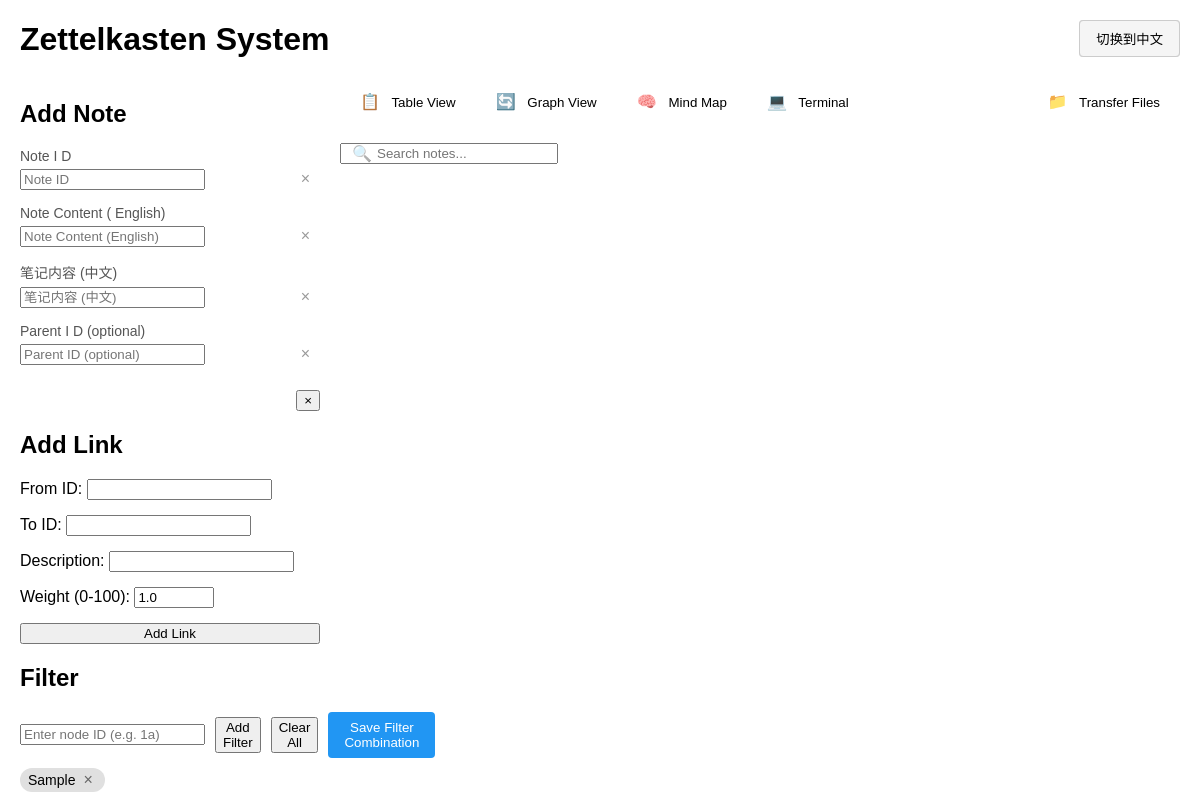
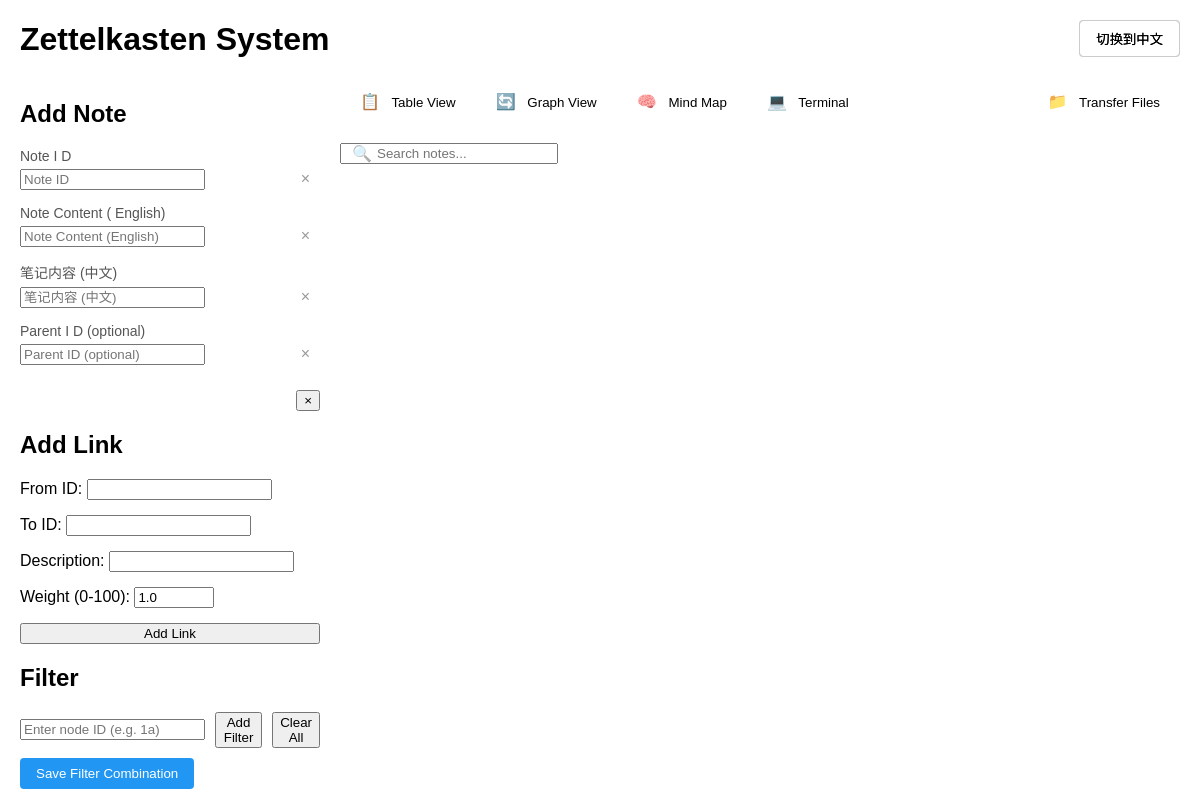
Before and after one commit to ALex-Everett-Liu/luhmann-style-graph, an Electron app: page public/index.html in a window 1200 px wide. Both pictures are taken after typing "Sample" into the empty fields and a click on the button "Add Filter". Shown: the top 796 px of the page. Drawn offline with nearby package versions, Linux system fonts and the light colour scheme.

Commit message:
v0.81 UI fix
take too much time on the Save Filter Combination button...

```diff
--- a/public/script.js
+++ b/public/script.js
@@ -1047,10 +1047,12 @@ function updateFilterUI() {
             <input type="text" id="filterInput" placeholder="Enter node ID (e.g. 1a)">
             <button onclick="addFilter()">Add Filter</button>
             <button onclick="clearFilters()">Clear All</button>
-            ${selectedFilters.size > 0 ?
-                `<button onclick="addFilterBookmark()" class="bookmark-button">Save Filter Combination</button>` :
-                ''}
         </div>
+        ${selectedFilters.size > 0 ?
+            `<div class="bookmark-button-container">
+                <button onclick="addFilterBookmark()" class="bookmark-button">Save Filter Combination</button>
+            </div>` :
+            ''}
         <div id="activeFilters" class="active-filters"></div>
         <div id="filterBookmarks" class="filter-bookmarks"></div>
     `;
@@ -1991,21 +1993,48 @@ async function transferMarkdownFiles() {
     }
 }
 
-// Add this function to reorganize the main interface
+// Update the initializeInterface function to preserve language toggle functionality
 function initializeInterface() {
+  // First check if we've already initialized to prevent duplication
+  if (document.querySelector('.app-container')) return;
+
   // Create main app container
   const appContainer = document.createElement('div');
   appContainer.className = 'app-container';
 
-  // Create header
+  // Create header - but preserve any existing language toggle buttons
+  const existingToggle = document.getElementById('langToggle');
+  const toggleFunction = existingToggle ? existingToggle.onclick : null;
+
   const header = document.createElement('header');
   header.className = 'app-header';
-  header.innerHTML = `
-    <h1 class="app-title">Zettelkasten System</h1>
-    <div class="language-toggle">
-      <button id="langToggle" onclick="toggleLanguage()">切换到中文</button>
-    </div>
-  `;
+
+  // Create title
+  const titleElement = document.createElement('h1');
+  titleElement.className = 'app-title';
+  titleElement.textContent = 'Zettelkasten System';
+
+  // Create language toggle container
+  const langToggleContainer = document.createElement('div');
+  langToggleContainer.className = 'language-toggle';
+
+  // Create toggle button while preserving original onclick function
+  const toggleButton = document.createElement('button');
+  toggleButton.id = 'langToggle';
+  toggleButton.textContent = '切换到中文'; // Default text
+
+  // If we found an existing toggle, preserve its text and function
+  if (existingToggle) {
+    toggleButton.textContent = existingToggle.textContent;
+    if (toggleFunction) {
+      toggleButton.onclick = toggleFunction;
+    }
+  }
+
+  // Assemble header
+  langToggleContainer.appendChild(toggleButton);
+  header.appendChild(titleElement);
+  header.appendChild(langToggleContainer);
 
   // Create main content area
   const mainContent = document.createElement('main');
@@ -2015,11 +2044,12 @@ function initializeInterface() {
   const sidebar = document.createElement('aside');
   sidebar.className = 'sidebar';
 
-  // Move existing forms to sidebar
+  // Find existing forms
   const noteForm = document.getElementById('noteForm');
   const linkForm = document.getElementById('linkForm');
   const filterSection = document.getElementById('filterSection');
 
+  // Handle existing elements without removing them
   if (noteForm) {
     const noteCard = wrapInCard(noteForm, 'Add Note');
     sidebar.appendChild(noteCard);
@@ -2054,7 +2084,13 @@ function initializeInterface() {
   mainContent.appendChild(sidebar);
   mainContent.appendChild(viewContainer);
 
-  // Insert everything into body
+  // Remove only specific outdated elements, rather than clearing everything
+  // This preserves event handlers on elements we're not explicitly handling
+  document.querySelectorAll('h1').forEach(h => {
+    if (h !== titleElement) h.remove();
+  });
+
+  // Insert our new structure
   document.body.prepend(appContainer);
   appContainer.appendChild(header);
   appContainer.appendChild(mainContent);
@@ -2092,23 +2128,100 @@ function initializeInterface() {
         grid-column: 1;
       }
     }
+
+    /* Language toggle */
+    .language-toggle button {
+      background-color: var(--secondary-color);
+    }
   `;
   document.head.appendChild(style);
 }
 
 // Helper function to wrap element in a card
 function wrapInCard(element, title) {
+  // Check if element is already wrapped in a card
+  if (element.parentElement && element.parentElement.classList.contains('card')) {
+    return element.parentElement;
+  }
+
+  // Create a new card
   const card = document.createElement('div');
   card.className = 'card';
 
+  // Create card title
   const cardTitle = document.createElement('h2');
   cardTitle.className = 'card-title';
   cardTitle.textContent = title;
 
+  // Clone element to preserve all event handlers
+  const elementClone = element.cloneNode(true);
+
+  // Find all elements with event handlers in the original
+  const elementsWithHandlers = getAllElements(element);
+  elementsWithHandlers.forEach(el => {
+    // Find corresponding element in the clone
+    const selector = getUniqueSelector(el);
+    if (selector) {
+      const cloneEl = elementClone.querySelector(selector);
+      if (cloneEl) {
+        // Copy all event handlers to the clone
+        copyEventListeners(el, cloneEl);
+      }
+    }
+  });
+
+  // Remove the original element from DOM
+  if (element.parentElement) {
+    element.parentElement.removeChild(element);
+  }
+
+  // Add title and cloned element to card
   card.appendChild(cardTitle);
-  card.appendChild(element);
+  card.appendChild(elementClone);
 
   return card;
+}
+
+// Helper function to get all elements inside a container
+function getAllElements(container) {
+  return [container, ...container.querySelectorAll('*')];
+}
+
+// Helper function to get a unique selector for an element
+function getUniqueSelector(el) {
+  if (el.id) return `#${el.id}`;
+
+  // For elements without ID, try to create a path
+  let path = '';
+  while (el && el.tagName) {
+    let selector = el.tagName.toLowerCase();
+    if (el.className) {
+      const classes = el.className.split(' ').filter(c => c).join('.');
+      if (classes) {
+        selector += `.${classes}`;
+      }
+    }
+    path = path ? `${selector} > ${path}` : selector;
+    el = el.parentElement;
+  }
+
+  return path;
+}
+
+// Helper function to copy event listeners from one element to another
+function copyEventListeners(source, target) {
+  // For declarative event handlers (onclick, etc.)
+  const eventAttributes = ['onclick', 'onchange', 'onsubmit', 'onkeyup', 'onkeydown', 'oninput'];
+  eventAttributes.forEach(attr => {
+    if (source[attr]) {
+      target[attr] = source[attr];
+    }
+  });
+
+  // Copy the source element's ID to ensure any JS references work
+  if (source.id && !target.id) {
+    target.id = source.id;
+  }
 }
 
 // Initialize the interface after DOM loaded
--- a/public/styles.css
+++ b/public/styles.css
@@ -405,3 +405,21 @@ form button:hover {
 .settings-button:hover {
     background-color: #45a049;
 }
+
+.bookmark-button-container {
+    margin-top: 10px;
+    margin-bottom: 10px;
+}
+
+.bookmark-button {
+    background: #2196F3;
+    color: white;
+    border: none;
+    padding: 8px 16px;
+    border-radius: 4px;
+    cursor: pointer;
+}
+
+.bookmark-button:hover {
+    background: #1976d2;
+}
```
